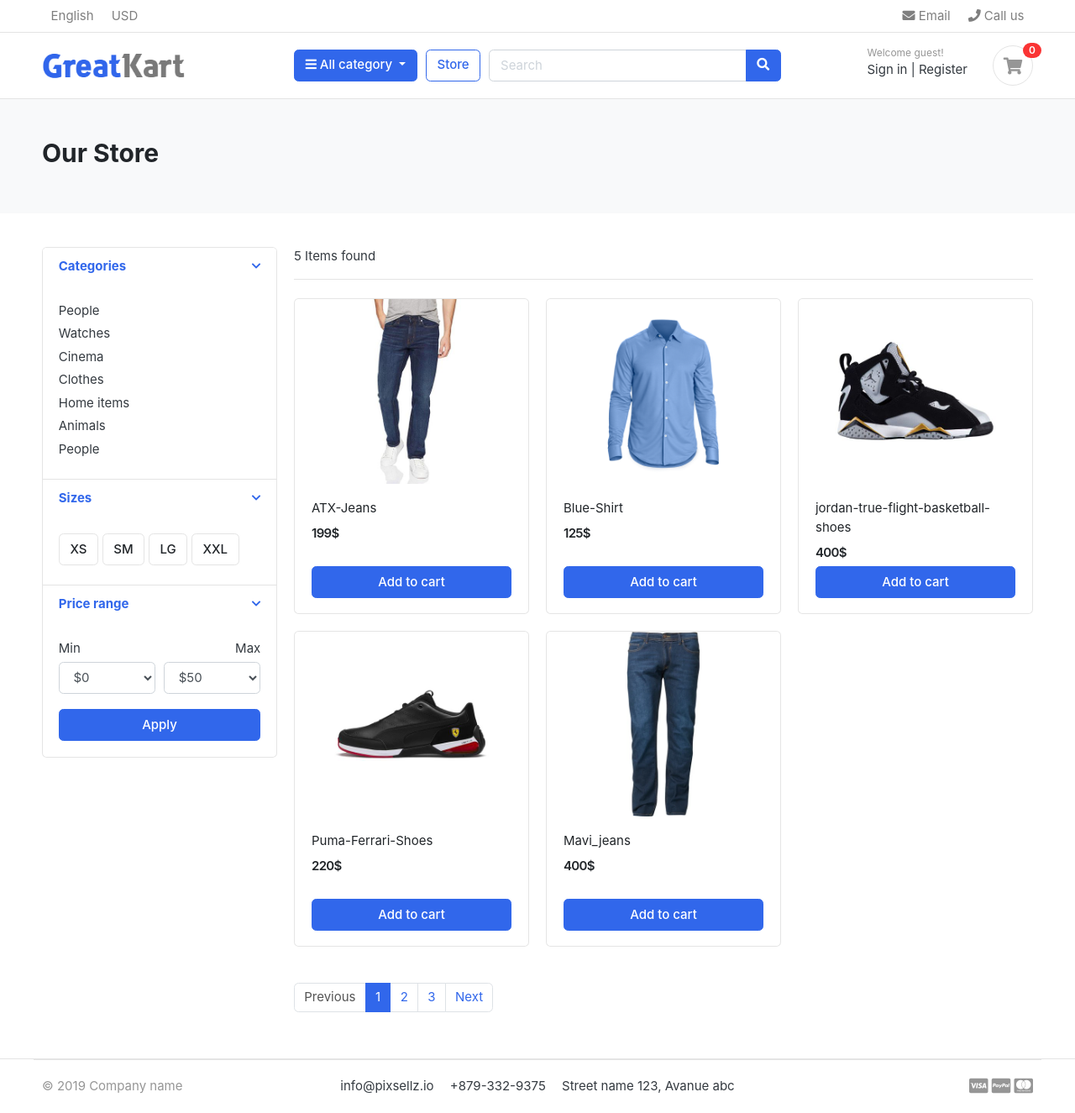
After one commit to SalmaElmahdy/E-commerce, a Django app: page /store/ in a window 1280 px wide. The commit adds this page. Shown: the whole page at 84% size. Run offline with Django 3.2, Linux system fonts and the light colour scheme; data comes from the database, SQL or seed files in the repository; some libraries are stand-ins or nearby versions; some web fonts are replaced.

Commit message:
added store page with products  and get store products by category slug or name in url request

```diff
--- a/ecommerce/urls.py
+++ b/ecommerce/urls.py
@@ -15,7 +15,7 @@
 """
 from django.conf import settings
 from django.contrib import admin
-from django.urls import path
+from django.urls import include, path
 
 from ecommerce import views
 from django.conf.urls.static import static
@@ -23,4 +23,5 @@
 urlpatterns = [
     path('admin/', admin.site.urls),
     path('', views.home),
+    path('store/', include('store.urls')),
 ]+ static(settings.MEDIA_URL,document_root=settings.MEDIA_ROOT)
--- /dev/null
+++ b/store/urls.py
@@ -0,0 +1,8 @@
+from django.urls import path
+
+from store import views
+
+urlpatterns = [
+    path('',views.store,name='store'),
+    path('<slug:category_slug>/',views.store,name='products_by_category'),
+]
--- a/store/views.py
+++ b/store/views.py
@@ -1,3 +1,21 @@
-from django.shortcuts import render
+from django.shortcuts import get_object_or_404, render
+from category.models import Category
+
+from store.models import Product
 
 # Create your views here.
+def store(request,category_slug=None):
+    categories=None
+    products=None
+    if category_slug !=None:
+        categories=get_object_or_404(Category,slug=category_slug)
+        products=Product.objects.filter(category=categories,is_available=True)
+        product_count=products.count()
+    else:
+        products=Product.objects.filter(is_available=True)
+        product_count=products.count()
+    context={
+        'products':products,
+        'product_count':product_count
+    }
+    return render(request,'store/store.html',context)
--- /dev/null
+++ b/templates/store/store.html
@@ -0,0 +1,172 @@
+{% extends 'base.html' %}
+{% load static %}
+{% block content %}
+
+<!-- ========================= SECTION PAGETOP ========================= -->
+<section class="section-pagetop bg">
+<div class="container">
+    <h2 class="title-page">Our Store</h2>
+
+</div> <!-- container //  -->
+</section>
+<!-- ========================= SECTION INTRO END// ========================= -->
+
+<!-- ========================= SECTION CONTENT ========================= -->
+<section class="section-content padding-y">
+    <div class="container">
+
+    <div class="row">
+        <aside class="col-md-3">
+
+    <div class="card">
+        <article class="filter-group">
+            <header class="card-header">
+                <a href="#" data-toggle="collapse" data-target="#collapse_1" aria-expanded="true" class="">
+                    <i class="icon-control fa fa-chevron-down"></i>
+                    <h6 class="title">Categories</h6>
+                </a>
+            </header>
+            <div class="filter-content collapse show" id="collapse_1" style="">
+                <div class="card-body">
+
+                    <ul class="list-menu">
+                    <li><a href="#">People  </a></li>
+                    <li><a href="#">Watches </a></li>
+                    <li><a href="#">Cinema  </a></li>
+                    <li><a href="#">Clothes  </a></li>
+                    <li><a href="#">Home items </a></li>
+                    <li><a href="#">Animals</a></li>
+                    <li><a href="#">People </a></li>
+                    </ul>
+
+                </div> <!-- card-body.// -->
+            </div>
+        </article> <!-- filter-group  .// -->
+        <article class="filter-group">
+            <header class="card-header">
+                <a href="#" data-toggle="collapse" data-target="#collapse_4" aria-expanded="true" class="">
+                    <i class="icon-control fa fa-chevron-down"></i>
+                    <h6 class="title">Sizes </h6>
+                </a>
+            </header>
+            <div class="filter-content collapse show" id="collapse_4" style="">
+                <div class="card-body">
+                  <label class="checkbox-btn">
+                    <input type="checkbox">
+                    <span class="btn btn-light"> XS </span>
+                  </label>
+
+                  <label class="checkbox-btn">
+                    <input type="checkbox">
+                    <span class="btn btn-light"> SM </span>
+                  </label>
+
+                  <label class="checkbox-btn">
+                    <input type="checkbox">
+                    <span class="btn btn-light"> LG </span>
+                  </label>
+
+                  <label class="checkbox-btn">
+                    <input type="checkbox">
+                    <span class="btn btn-light"> XXL </span>
+                  </label>
+            </div><!-- card-body.// -->
+            </div>
+        </article> <!-- filter-group .// -->
+
+        <article class="filter-group">
+            <header class="card-header">
+                <a href="#" data-toggle="collapse" data-target="#collapse_3" aria-expanded="true" class="">
+                    <i class="icon-control fa fa-chevron-down"></i>
+                    <h6 class="title">Price range </h6>
+                </a>
+            </header>
+            <div class="filter-content collapse show" id="collapse_3" style="">
+                <div class="card-body">
+
+                    <div class="form-row">
+                    <div class="form-group col-md-6">
+                      <label>Min</label>
+                      <!-- <input class="form-control" placeholder="$0" type="number"> -->
+                          <select class="mr-2 form-control">
+                            <option value="0">$0</option>
+                            <option value="50">$50</option>
+                            <option value="100">$100</option>
+                            <option value="150">$150</option>
+                            <option value="200">$200</option>
+                            <option value="500">$500</option>
+                            <option value="1000">$1000</option>
+                        </select>
+                    </div>
+                    <div class="form-group text-right col-md-6">
+                      <label>Max</label>
+                          <select class="mr-2 form-control">
+                            <option value="50">$50</option>
+                            <option value="100">$100</option>
+                            <option value="150">$150</option>
+                            <option value="200">$200</option>
+                            <option value="500">$500</option>
+                            <option value="1000">$1000</option>
+                            <option value="2000">$2000+</option>
+                        </select>
+                    </div>
+                    </div> <!-- form-row.// -->
+                    <button class="btn btn-block btn-primary">Apply</button>
+                </div><!-- card-body.// -->
+            </div>
+        </article> <!-- filter-group .// -->
+
+    </div> <!-- card.// -->
+
+        </aside> <!-- col.// -->
+        <main class="col-md-9">
+
+    <header class="border-bottom mb-4 pb-3">
+            <div class="form-inline">
+                <span class="mr-md-auto">{{product_count}} Items found </span>
+
+            </div>
+    </header><!-- sect-heading -->
+
+    <div class="row">
+        {% for product in products  %}
+        <div class="col-md-4">
+            <figure class="card card-product-grid">
+                <div class="img-wrap">
+                    <img src="{{product.images.url}}">
+
+                </div> <!-- img-wrap.// -->
+                <figcaption class="info-wrap">
+                    <div class="fix-height">
+                        <a href="./product-detail.html" class="title">{{product.product_name}}</a>
+                        <div class="price-wrap mt-2">
+                            <span class="price">{{product.price}}$</span>
+                        </div> <!-- price-wrap.// -->
+                    </div>
+                    <a href="#" class="btn btn-block btn-primary">Add to cart </a>
+                </figcaption>
+            </figure>
+        </div> <!-- col.// -->
+        {% endfor %}
+    </div> <!-- row end.// -->
+
+
+    <nav class="mt-4" aria-label="Page navigation sample">
+      <ul class="pagination">
+        <li class="page-item disabled"><a class="page-link" href="#">Previous</a></li>
+        <li class="page-item active"><a class="page-link" href="#">1</a></li>
+        <li class="page-item"><a class="page-link" href="#">2</a></li>
+        <li class="page-item"><a class="page-link" href="#">3</a></li>
+        <li class="page-item"><a class="page-link" href="#">Next</a></li>
+      </ul>
+    </nav>
+
+        </main> <!-- col.// -->
+
+    </div>
+
+    </div> <!-- container .//  -->
+    </section>
+    <!-- ========================= SECTION CONTENT END// ========================= -->
+
+{% endblock content %}
```
Also changed, not shown: ecommerce/views.py (+7 -1 lines), templates/home.html (+5 -66 lines).
